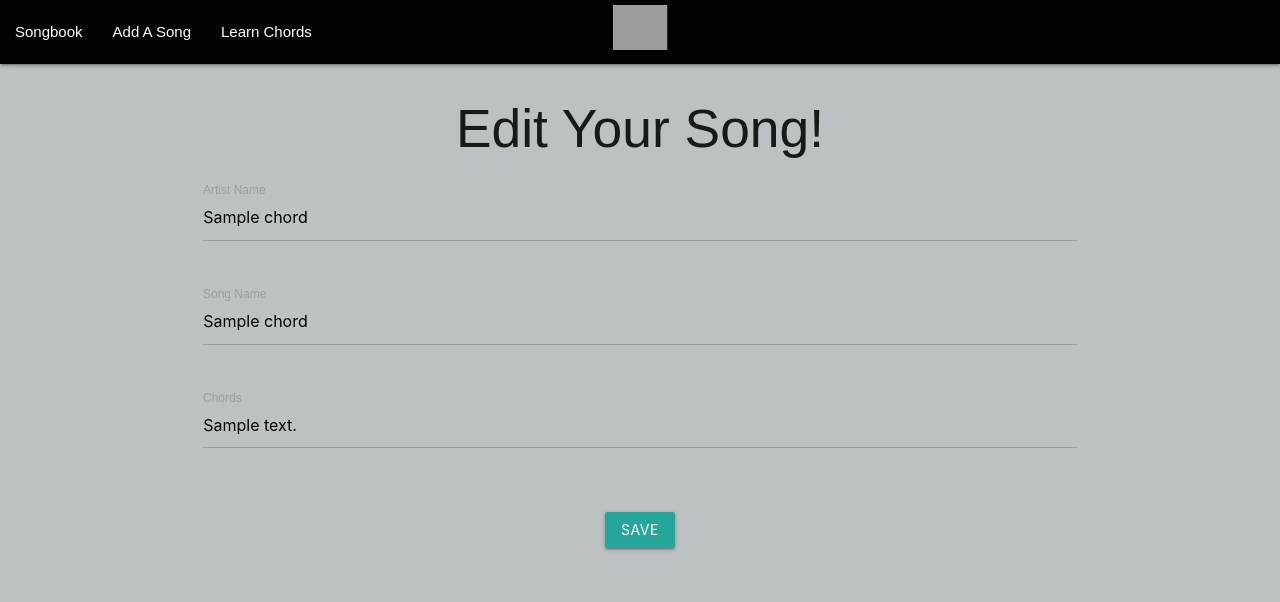
After one commit to Lingvistik/songBOOK, a Flask app: template templates/editchords.html in a window 1280 px wide. The commit adds this page. Shown: the top 602 px of the page. Run offline with Flask 2, Linux system fonts and the light colour scheme; the template is opened without the code that fills it: most values are stand-ins (such as "Sample title", 1, 10 or a date in 2020); some libraries are stand-ins or nearby versions; grey boxes are pictures that could not be loaded.

Commit message:
Edit functionality added, style of the page in testing fase, preparation for images upload

```diff
--- a/app.py
+++ b/app.py
@@ -31,17 +31,33 @@ def show_chords(chord_id):
 def add_chords():
     return render_template('addchords.html', genre=mongo.db.genre.find())
 
-@app.route('/chords_diagram')
-def chords_diagram():
-    return render_template('chordsdiagram.html')
-
 @app.route('/insert_chords', methods=['POST'])
 def insert_chords():
     chords = mongo.db.chords
     chords.insert_one(request.form.to_dict())
     return redirect(url_for('get_chords'))
 
+@app.route('/edit_chords/<chord_id>')
+def edit_chords(chord_id):
+    the_chord = mongo.db.chords.find_one({"_id": ObjectId(chord_id)})
+    return render_template('editchords.html', chords=the_chord,)
+
+@app.route('/update_chords/<chord_id>', methods=['POST'])
+def update_chords(chord_id):
+    chords = mongo.db.chords
+    chords.update({'_id': ObjectId(chord_id)},
+    {
+        'band_name':request.form.get('band_name'),
+        'song_name':request.form.get('song_name'),
+        'chords_text': request.form.get('chords_text'),
+    })
+    return redirect(url_for('get_chords'))
+
 @app.route('/delete_chords/<chord_id>')
 def delete_chords(chord_id):
     mongo.db.chords.remove({'_id': ObjectId(chord_id)})
     return redirect(url_for('get_chords'))
+
+@app.route('/chords_diagram')
+def chords_diagram():
+    return render_template('chordsdiagram.html')
--- a/static/css/style.css
+++ b/static/css/style.css
@@ -1,5 +1,10 @@
+html {
+    font-family: Abel, sans-serif;
+  }
+
 body {
     text-align: center;
+    background-color: rgb(188, 194, 194);
 }
 
 .title {
@@ -7,11 +12,16 @@ body {
 }
 
 .nav-wrapper {
-    background-color: cadetblue;
+    background-color: rgb(2, 3, 3);
 }
 
 #logo {
     padding-top: 5px;
+}
+
+.card-image {
+    width: 250px !important;
+    height: 250px !important;
 }
 
 @media only screen and (max-width: 800px) {
--- /dev/null
+++ b/templates/editchords.html
@@ -0,0 +1,38 @@
+{% extends 'base.html'%}
+{% block content %}
+
+<h2 >Edit Your Song!</h2>
+
+<div class="container">
+    <div class="row">
+        <form class="col s12" action="{{url_for('update_chords', chord_id=chords._id)}}" method="POST" enctype="multipart/form-data">
+            <div class="row">
+                <div class="input-field col s12">
+                    <input id="band_name" type="text" name="band_name" class="validate" value="{{chords.band_name}}">
+                    <label for="band_name">Artist Name</label>
+                </div>
+            </div>
+            <div class="row">
+                <div class="input-field col s12">
+                    <input id="song_name" type="text" name="song_name" class="validate" value="{{chords.song_name}}">
+                    <label for="song">Song Name</label>
+                </div>
+            </div>
+            <div class="row">
+                <div class="input-field col s12">
+                    <textarea id="chords_text" class="materialize-textarea" name="chords_text">{{chords.chords_text}}</textarea>
+                    <label for="chords">Chords</label>
+                </div>
+            </div>
+            <div class="row">
+                <div class="input-field col s12">
+                    <div class="control">
+                        <button class="btn" type="submit" name="action">Save</button>
+                    </div>
+                </div>
+            </div>
+        </form>
+    </div>
+</div>
+
+{% endblock %}
```
Also changed, not shown: requirements.txt (added, +26 -0 lines), templates/addchords.html (+31 -20 lines), templates/songbook.html (+17 -12 lines), 1 other file.
